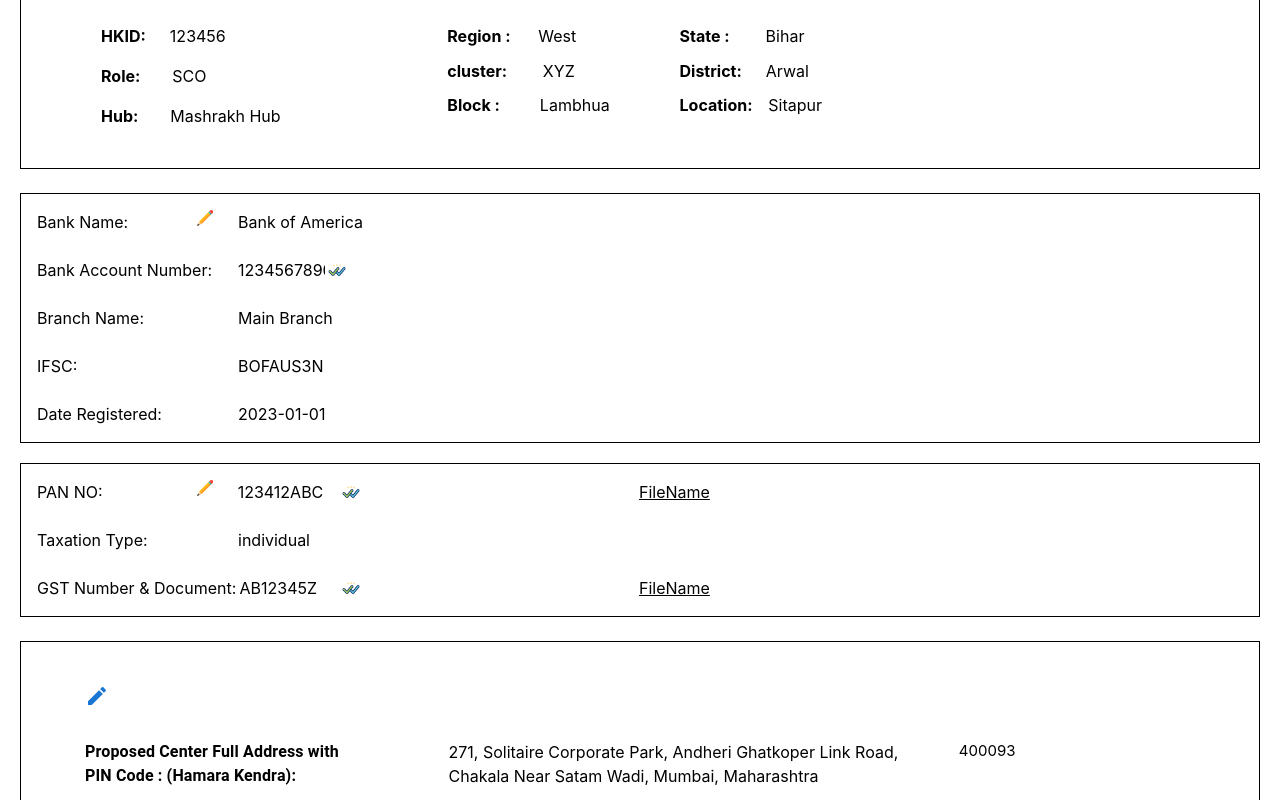
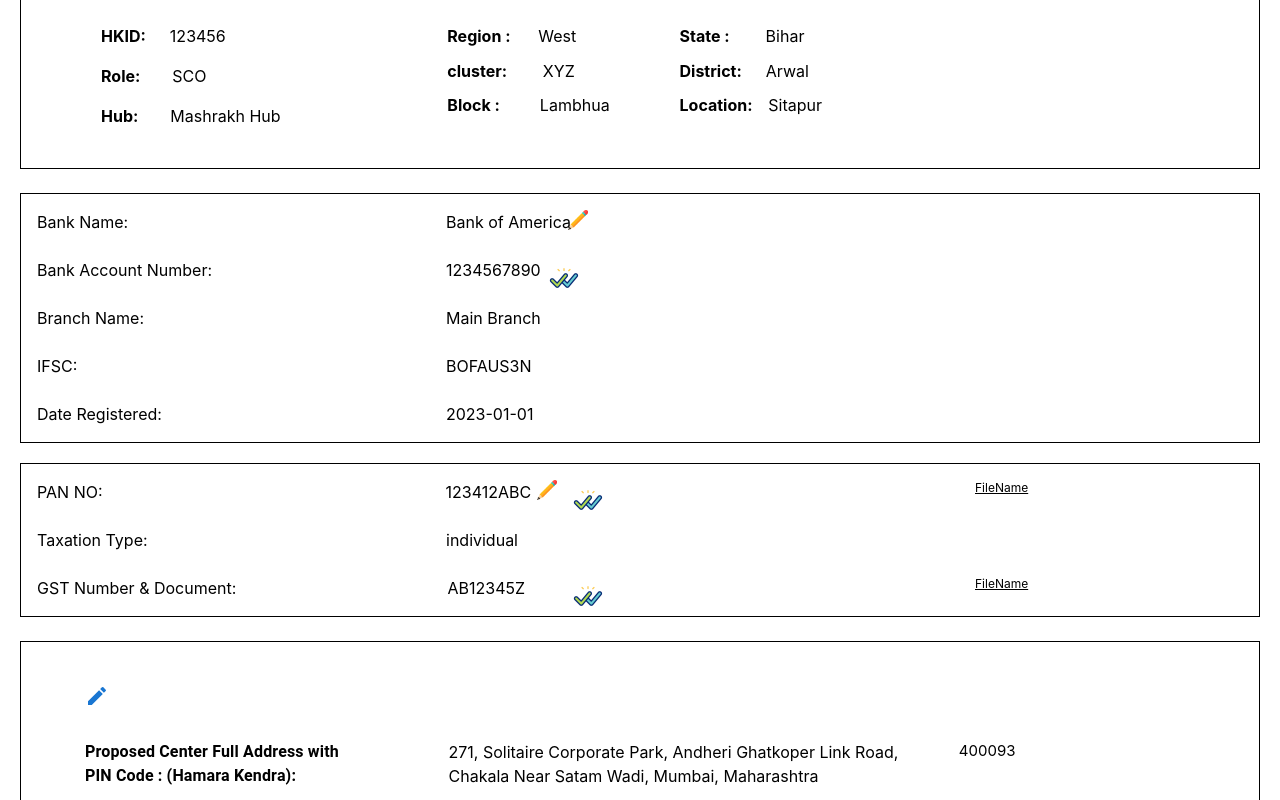
Before and after one commit to Ganesh907/MyProfileReact, a React (Create React App) app: page / in a window 1280 px wide. Shown: the part 637-1437 px from the top of the page. Built offline with nearby package versions, Linux system fonts and the light colour scheme.

Commit message:
(NY) Some styling

```diff
--- a/package.json
+++ b/package.json
@@ -15,6 +15,7 @@
     "react-circular-progressbar": "^2.1.0",
     "react-dom": "^18.3.1",
     "react-scripts": "5.0.1",
+    "react-select": "^5.8.0",
     "web-vitals": "^2.1.4"
   },
   "scripts": {
--- a/src/features/MyProfile/Components/MyProfileBankGSTComponents/BankInfoComponent.js
+++ b/src/features/MyProfile/Components/MyProfileBankGSTComponents/BankInfoComponent.js
@@ -1,11 +1,8 @@
-
-
-
 import { useState, useEffect } from "react";
-import warning from "../../../../Images/warningGif.gif";
+import warning from "../../../../assets/images/warningGif.gif";
 import React from "react";
-import { Select } from "@mui/material";
-import CloseIcon from '@mui/icons-material/Close';
+import Select from "react-select";
+import CloseIcon from "@mui/icons-material/Close";
 
 function BankInfo({ onClose }) {
   const [currentDate, setCurrentDate] = useState("");
@@ -13,7 +10,6 @@ function BankInfo({ onClose }) {
   const [branchName, setBranchName] = useState("");
   const [ifsc, setIfsc] = useState("");
   const [selectedOption, setSelectedOption] = useState(null);
-  const [accountNumber, setAccountNumber] = useState("");
   const [inputDisabled, setInputDisabled] = useState(false);
   const [validIfsc, setValidIfsc] = useState(true);
   const [error, setError] = useState("");
@@ -140,6 +136,22 @@ function BankInfo({ onClose }) {
       ifsc: filteredValue,
     }));
 
+    let specificError = "";
+    if (filteredValue.length !== 11) {
+      specificError = "IFSC code must be 11 characters";
+    } else if (!/^[A-Z]{4}/.test(filteredValue)) {
+      specificError = "First four characters must be letters";
+    } else if (filteredValue[4] !== "0") {
+      specificError = "Fifth character must be zero";
+    } else if (!/[0-9]{6}$/.test(filteredValue)) {
+      specificError = "Last six characters must be digits";
+    }
+
+    setErrors((prevErrors) => ({
+      ...prevErrors,
+      ifsc: specificError || "",
+    }));
+
     return ifscRegex.test(filteredValue);
   };
 
@@ -177,7 +189,7 @@ function BankInfo({ onClose }) {
         className="h-4 w-4 mt-0 cursor-pointer"
         onClick={onClose}
       /> */}
-      <CloseIcon   onClick={onClose}/>
+      <CloseIcon onClick={onClose} />
       <div className="flex justify-between w-full sm:w-[68%] ">
         <label htmlFor="field11" className="w-[29%]  ">
           Bank Name:
@@ -214,7 +226,6 @@ function BankInfo({ onClose }) {
         />
       </div>
 
-
       <div className="flex justify-between w-full sm:w-[50%] relative">
         <label htmlFor="field33" className="w-1/3">
           Branch Name:
@@ -241,7 +252,7 @@ function BankInfo({ onClose }) {
           onChange={handleIfscInputChange}
           className="border border-black p-2 w-[70%] rounded-md "
         />
-        {error && <span style={{ color: "red" }}>{error}</span>}
+        {errors.ifsc && <span style={{ color: "red" }}>{errors.ifsc}</span>}
         <div className="">
           <button
             onClick={handleSave}
@@ -256,7 +267,6 @@ function BankInfo({ onClose }) {
           </button>
         </div>
       </div>
-
     </>
   );
 }
--- a/src/features/MyProfile/Components/MyProfileBankGSTComponents/EditableForm.js
+++ b/src/features/MyProfile/Components/MyProfileBankGSTComponents/EditableForm.js
@@ -88,32 +88,32 @@ const EditableForm = () => {
                 <img
                   src={pencil}
                   alt="Edit"
-                  className="absolute cursor-pointer h-4 w-4 ml-40  "
+                  className="absolute cursor-pointer h-5 w-5 ml-[88%]  "
                   onClick={() => goToProfileEdit("field11")}
                 />
                 <label className="w-1/3">Bank Name:</label>
-                <span className="w-2/3">{formData.field11}</span>
+                <span className="w-2/3 pl-52">{formData.field11}</span>
               </div>
 
               <div className="flex justify-between w-full sm:w-[50%] relative">
                 <label className="w-1/3">Bank Account Number:</label>
-                <span className="w-2/3">{formData.field22}</span>
-                <img src={doublecheck} className=" absolute h-6 w-6 ml-72" />
+                <span className="w-2/3 pl-52">{formData.field22}</span>
+                <img src={doublecheck} className=" absolute h-10 w-10 ml-[84%]" />
               </div>
 
               <div className="flex justify-between w-full sm:w-[50%]">
                 <label className="w-1/3">Branch Name:</label>
-                <span className="w-2/3">{formData.field33}</span>
+                <span className="w-2/3 pl-52">{formData.field33}</span>
               </div>
 
               <div className="flex justify-between w-full sm:w-[50%]">
                 <label className="w-1/3">IFSC:</label>
-                <span className="w-2/3">{formData.field44}</span>
+                <span className="w-2/3 pl-52">{formData.field44}</span>
               </div>
 
               <div className="flex justify-between w-full sm:w-[50%]">
                 <label className="w-1/3">Date Registered:</label>
-                <span className="w-2/3">{formData.field55}</span>
+                <span className="w-2/3 pl-52">{formData.field55}</span>
               </div>
             </>
           )}
@@ -154,31 +154,31 @@ const EditableForm = () => {
                 <img
                   src={pencil}
                   alt="Edit"
-                  className="absolute cursor-pointer h-4 w-4 ml-40  "
+                  className="absolute cursor-pointer h-5 w-5 ml-[83%] "
                   onClick={() => goToProfileEdit1("field51")}
                 />
                 <label className="w-1/3">PAN NO:</label>
 
-                <span className="w-2/3">{formData.field51}</span>
-                <img src={doublecheck} className=" absolute h-6 w-6 ml-[50%]" />
+                <span className="w-2/3 pl-52">{formData.field51}</span>
+                <img src={doublecheck} className=" absolute h-10 w-10 ml-[88%]" />
                 <div className="w-[1px]">
-                  <p className="underline  ">FileName</p>
+                  <p className="underline text-xs ml-[336px] ">FileName</p>
                 </div>
               </div>
 
               <div className="flex justify-between w-full sm:w-[50%]">
                 <label className="w-1/3">Taxation Type:</label>
 
-                <span className="w-2/3">{formData.field52}</span>
+                <span className="w-2/3 pl-52">{formData.field52}</span>
               </div>
 
               <div className="flex justify-between w-full sm:w-[50%] relative">
                 <label className="w-1/3">GST Number & Document:</label>
 
-                <span className="w-[66%]">{formData.field53}</span>
-                <img src={doublecheck} className=" absolute h-6 w-6 ml-[50%]" />
-                <div className="w-[1px]">
-                  <p className="underline  ">FileName</p>
+                <span className="w-[66%] pl-52">{formData.field53}</span>
+                <img src={doublecheck} className=" absolute h-10 w-10 ml-[88%]" />
+                <div className="w-[1px] ">
+                  <p className="underline text-xs ml-[336px] ">FileName</p>
                 </div>
               </div>
             </>
```
Also changed, not shown: 1 other file (tests, documents, lock files or other folders). Lines whose indentation alone changed are shown as unchanged.
